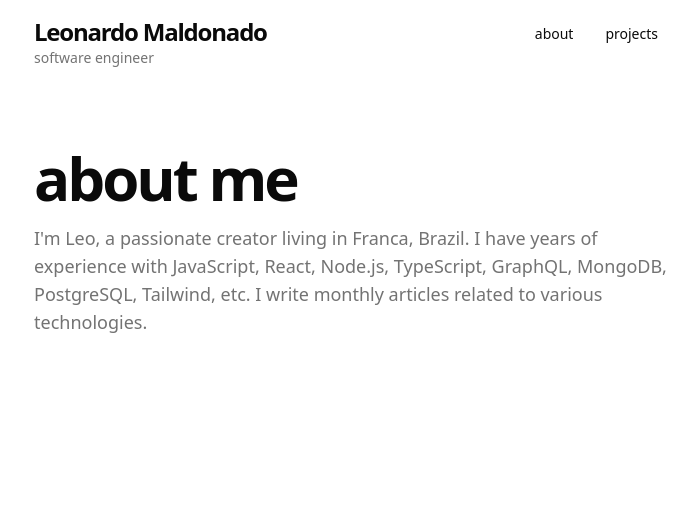
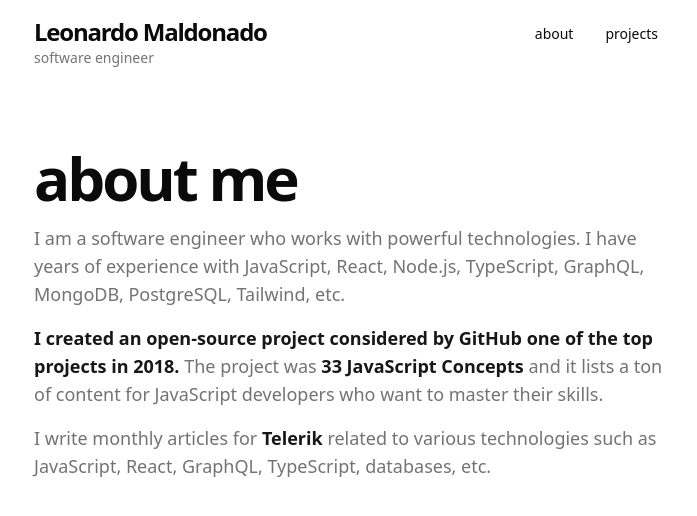
Before and after one commit to leonardomso/website, a Next.js app: page /about in a window 1280 px wide. Shown: the top 516 px of the page, without its empty margins (286-983 px from the left). Built offline with nearby package versions, Linux system fonts and the light colour scheme.

Commit message:
Changes on about page.

```diff
--- a/src/app/about/page.tsx
+++ b/src/app/about/page.tsx
@@ -1,4 +1,6 @@
 import type { Metadata } from 'next'
+import Link from 'next/link'
+import { ExternalLink } from 'lucide-react'
 
 import { siteConfig } from '~/config/site'
 
@@ -41,10 +43,43 @@ const Page = () => {
       <div>
         <h2 className="text-6xl font-semibold tracking-tighter">about me</h2>
         <p className="mt-4 whitespace-normal text-lg text-muted-foreground">
-          I{`'`}m Leo, a passionate creator living in Franca, Brazil. I have
+          I am a software engineer who works with powerful technologies. I have
           years of experience with JavaScript, React, Node.js, TypeScript,
-          GraphQL, MongoDB, PostgreSQL, Tailwind, etc. I write monthly articles
-          related to various technologies.{' '}
+          GraphQL, MongoDB, PostgreSQL, Tailwind, etc.
+        </p>
+
+        <p className="mt-4 whitespace-normal text-lg text-muted-foreground">
+          <Link
+            href="https://github.blog/2018-12-13-new-open-source-projects/#top-projects-of-2018"
+            target="_blank"
+            className="font-semibold text-secondary-foreground hover:underline"
+          >
+            I created an open-source project considered by GitHub one of the top
+            projects in 2018.
+          </Link>{' '}
+          The project was{' '}
+          <Link
+            href="https://github.com/leonardomso/33-js-concepts"
+            target="_blank"
+            className="font-semibold text-secondary-foreground hover:underline"
+          >
+            33 JavaScript Concepts
+          </Link>{' '}
+          and it lists a ton of content for JavaScript developers who want to
+          master their skills.
+        </p>
+
+        <p className="mt-4 whitespace-normal text-lg text-muted-foreground">
+          I write monthly articles for{' '}
+          <Link
+            href="https://www.telerik.com/blogs/author/leonardo-maldonado"
+            target="_blank"
+            className="font-semibold text-secondary-foreground hover:underline"
+          >
+            Telerik
+          </Link>{' '}
+          related to various technologies such as JavaScript, React, GraphQL,
+          TypeScript, databases, etc.
         </p>
       </div>
     </main>
```
